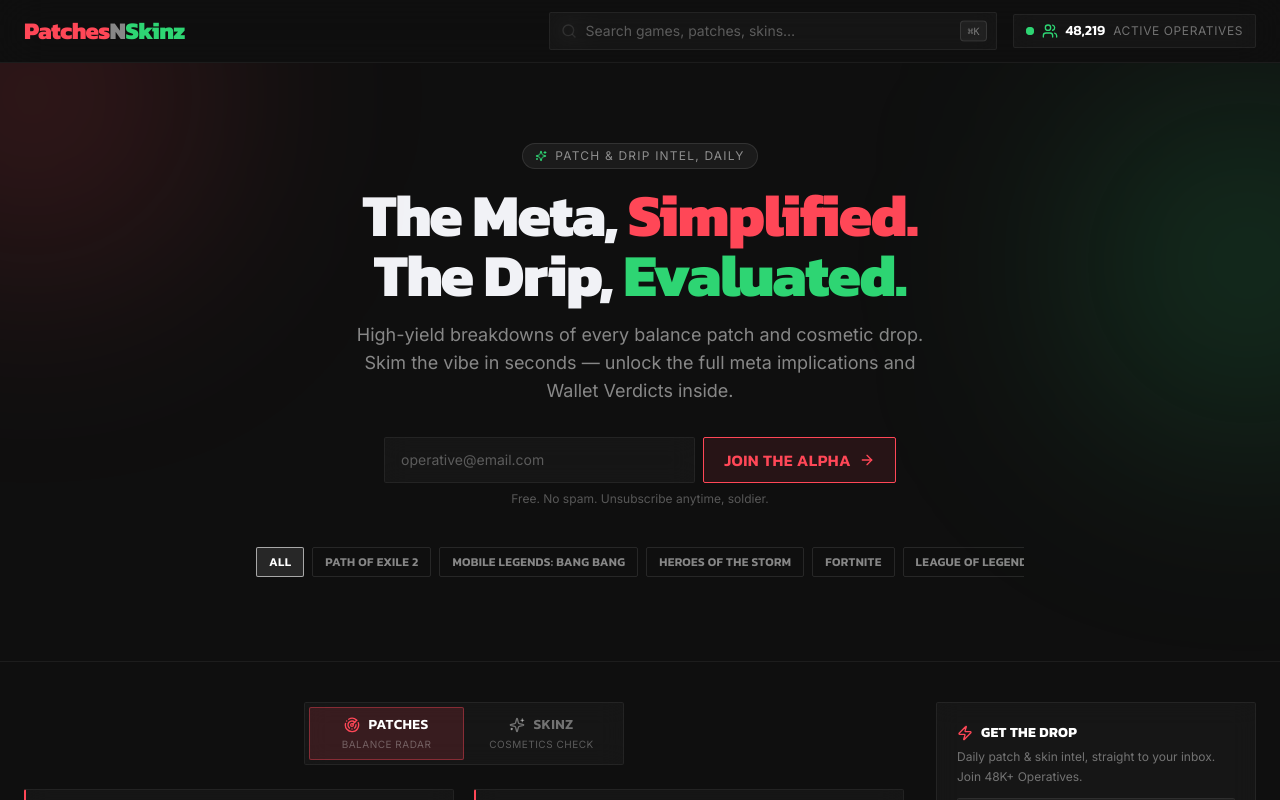
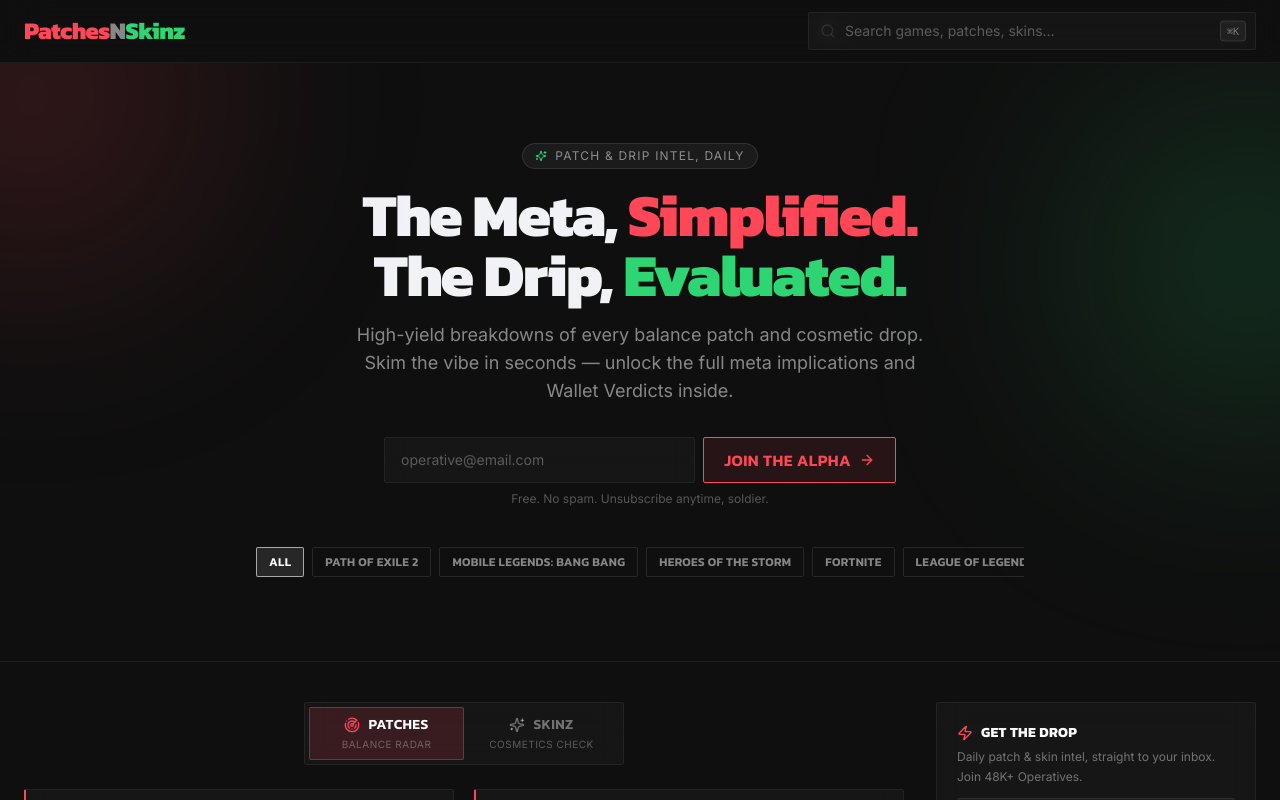
Before and after one commit to geniusblack9999/patches-n-skinz, a React (Vite) app: page / in a window 1280 px wide. Shown: the top 800 px of the page. Built offline with nearby package versions, Linux system fonts and the light colour scheme.

Commit message:
Remove fake subscriber counter; add newsletter-drafts to gitignore

```diff
--- a/src/App.jsx
+++ b/src/App.jsx
@@ -1,8 +1,7 @@
-import { useState, useEffect, useMemo } from 'react'
+import { useState, useMemo } from 'react'
 import { motion, AnimatePresence } from 'framer-motion'
 import {
   Search,
-  Users,
   Zap,
   Lock,
   Flame,
@@ -16,29 +15,6 @@ import {
 import { ARTICLES, GAMES, TRENDING } from './data'
 
 /* ---------------------------------- Header --------------------------------- */
-function SubscriberCounter() {
-  const [count, setCount] = useState(48217)
-  useEffect(() => {
-    const id = setInterval(() => {
-      setCount((c) => c + Math.floor(Math.random() * 3))
-    }, 2200)
-    return () => clearInterval(id)
-  }, [])
-  return (
-    <div className="glass hidden items-center gap-2 rounded-sm px-3 py-1.5 sm:flex">
-      <span className="relative flex h-2 w-2">
-        <span className="absolute inline-flex h-full w-full animate-ping rounded-full bg-skin-green opacity-75" />
-        <span className="relative inline-flex h-2 w-2 rounded-full bg-skin-green" />
-      </span>
-      <Users className="h-4 w-4 text-skin-green" />
-      <span className="font-heading text-sm font-semibold tabular-nums text-white">
-        {count.toLocaleString()}
-      </span>
-      <span className="text-xs uppercase tracking-wider text-white/40">Active Operatives</span>
-    </div>
-  )
-}
-
 function Header({ query, setQuery }) {
   return (
     <header className="sticky top-0 z-40 border-b border-white/[0.06] bg-hud/80 backdrop-blur-xl">
@@ -61,8 +37,6 @@ function Header({ query, setQuery }) {
             ⌘K
           </kbd>
         </div>
-
-        <SubscriberCounter />
       </div>
     </header>
   )
```
Also changed, not shown: 1 other file (tests, documents, lock files or other folders).
